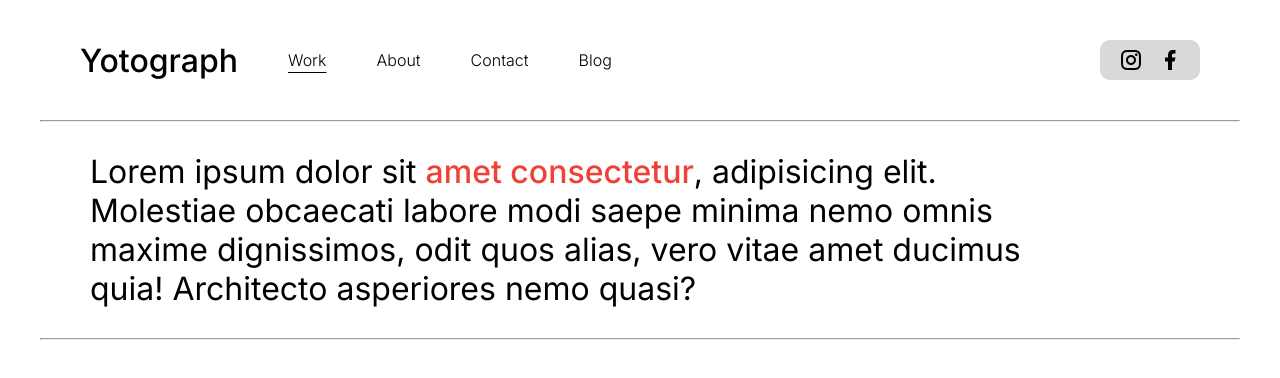
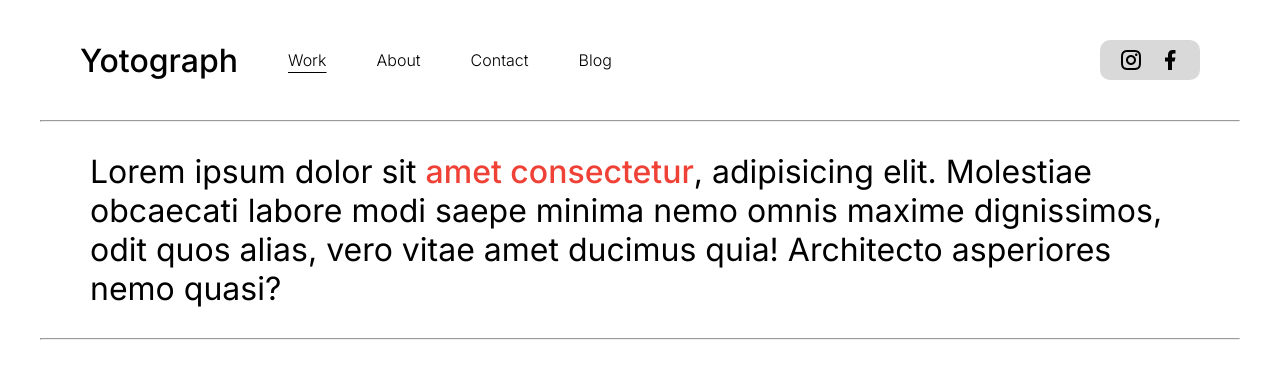
Before and after one commit to anoopsachin01/yotograph, a Next.js app: page /Work in a window 1280 px wide. Shown: the top 378 px of the page. Built offline with nearby package versions, Linux system fonts and the light colour scheme; grey boxes are pictures that could not be loaded.

Commit message:
Work Page Intro width change

```diff
--- a/src/app/Work/work.module.css
+++ b/src/app/Work/work.module.css
@@ -3,7 +3,6 @@
 }
 
 .work > .intro {
-  max-width: 90%;
   padding: 20px 50px 30px;
 }
 
```
